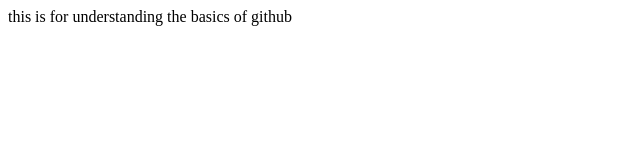
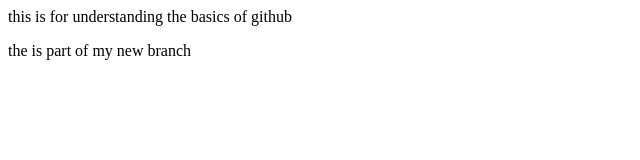
Before and after one commit to Sanya0712/demo, a plain HTML site: page index.html in a window 1280 px wide. Shown: the whole page, without its empty margins (0-640 px from the left). Drawn offline with Linux system fonts and the light colour scheme.

Commit message:
new branch para added

```diff
--- a/index.html
+++ b/index.html
@@ -1 +1,2 @@
 <p>this is for understanding the basics of github</p>
+<p>the is part of my new branch </p>
```
